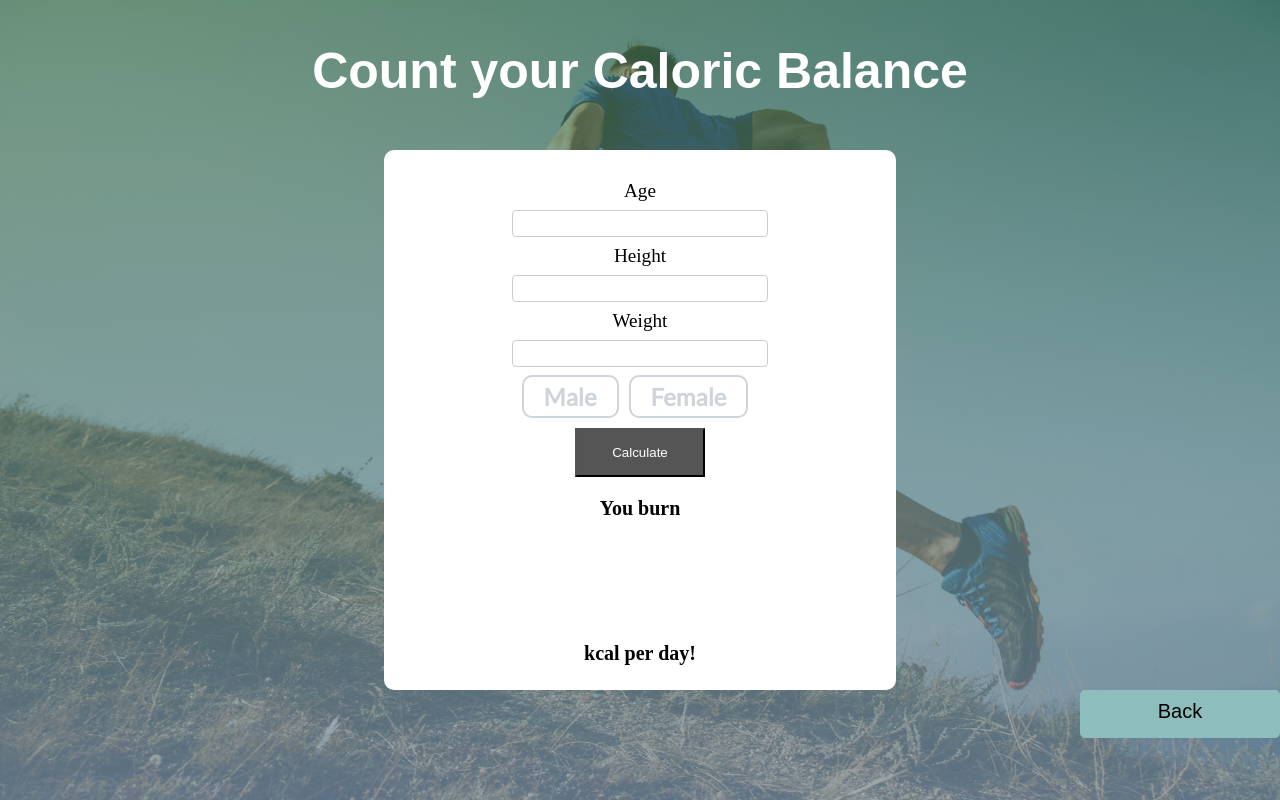
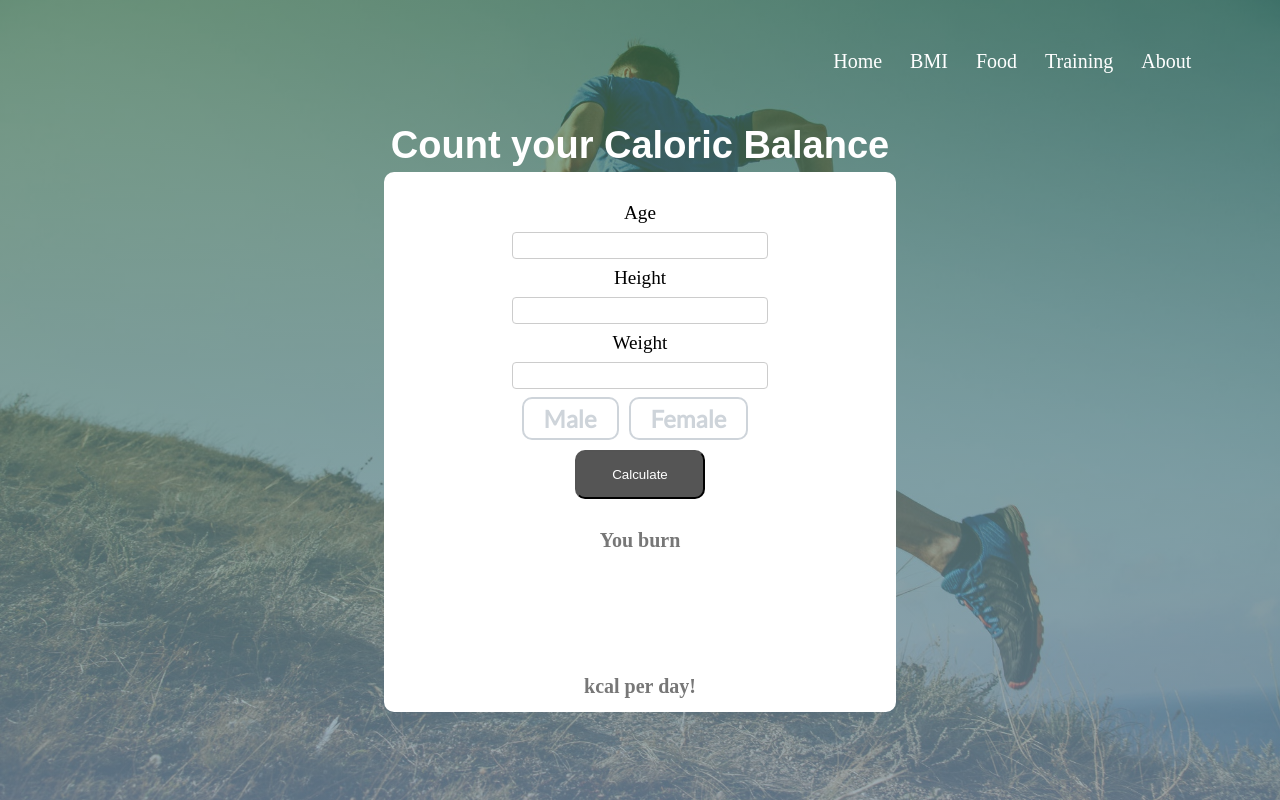
Before and after one commit to danielpietka/FitApka, a website: page view/calBalance.html in a window 1280 px wide. Drawn offline with Linux system fonts and the light colour scheme.

Commit message:
koniec calbalance

```diff
--- a/scripts/script.js
+++ b/scripts/script.js
@@ -14,6 +14,4 @@ function calcBMR(){
     }
     document.getElementById('score').value = Math.floor(bmr);
     //alert(bmr);
-
-
 }
--- a/style/bmrcalc.css
+++ b/style/bmrcalc.css
@@ -13,13 +13,14 @@
 }
 
 .calculator h2{
-    font-size: 50px;
+    font-size: 38px;
     font-weight: 500;
     text-align: center;
     color: #ffffff;
     font-family: Arial, Helvetica, sans-serif;
     font-weight: 650;
-
+    margin-top: 0;
+    margin-bottom: 5px;
 }
 
 .ankieta{
@@ -28,7 +29,7 @@
     height: 500px;
     margin-left: auto;
     margin-right: auto;
-    margin-top: 50px;
+    margin-top: 3px;
     border-radius: 10px;
     padding: 30px 0 10px;
 }
@@ -94,16 +95,17 @@
     margin: auto;
     padding: 15px 35px 15px 35px;
     cursor: pointer;
+    border-radius: 10px;
 }
 
 .scoreclass{
     font-size: 30px;
+    margin: 0;
 }
 .scoreclass input{
     text-align: center;
     display: flex;
-    margin: 10px auto 0 auto;
-    padding: 10px 20px 10px 20px;
+    margin:auto;
     font-size: larger;
     border: none;
 }
@@ -113,20 +115,10 @@
     font-size: 20px;
     font: bold;
     font-weight: 600;
-
 }
-
-.wrapp{
-    width: 100%;
+.brnd{
+    text-align: center;
+    font-size: 20px;
+    font: bold;
+    font-weight: 600;
 }
-.wrapp input{
-    cursor: pointer;
-    text-decoration: none;
-    border-radius: 5px;
-    border: 0 none;
-    background-color: rgb(142, 189, 189);
-    padding: 10px 50px 15px 50px;
-    float: right;
-    width: 200px;
-    font-size: 20px;
-}
--- a/view/calBalance.html
+++ b/view/calBalance.html
@@ -6,10 +6,23 @@
     <meta name="viewport" content="width=device-width, initial-scale=1.0">
     <script src="../scripts/script.js"></script>
     <link rel="stylesheet" type="text/css" href = "../style/bmrcalc.css">
+    <link rel="stylesheet" type="text/css" href = "../style/style.css">
+
     <title>Caloric Balance</title>
 </head>
 <body>
     <section class="calculator">
+        <nav>
+            <div class="nav-links">
+                <ul>
+                    <li><a href="index.html">Home</a></li>
+                    <li><a href="">BMI</a></li>
+                    <li><a href="">Food</a></li>
+                    <li><a href="">Training</a></li>
+                    <li><a href="">About</a></li>
+                </ul>
+            </div>
+        </nav>
         <h2>Count your Caloric Balance</h2>
         <div class="ankieta">
 
@@ -30,33 +43,20 @@
                 <input type="radio" name="sexname" id="female">
                 <label for="female">Female</label>
             </div>
-<!--
-ACTIVITY
-
-            <div class="chooseact">
-                <label for="activity">Choose your activity</label>
-                <input type="radio" name="act" value="sedentary">sedentary
-                <input type="radio" name="act" value="light">light
-                <input type="radio" name="act" value="moderate">moderate
-                <input type="radio" name="act" value="very">very
-
-            </div>-->
             <div class="submit">
                 <button type="submit" onclick="calcBMR();">
                     Calculate
                 </button>
+            </div>
+            <div>
             <p class="brn">You burn</p>
             <p class="scoreclass">
                 <input readonly id="score">
             </p>
-            <p class="brn">kcal per day!</p>
+            <p class="brnd">kcal per day!</p>
 
 
             </div>
-
-        </div>
-        <div class="wrapp">
-            <input type="button" value="Back" onclick="history.back(-1)">
 
         </div>
     </section>
```
